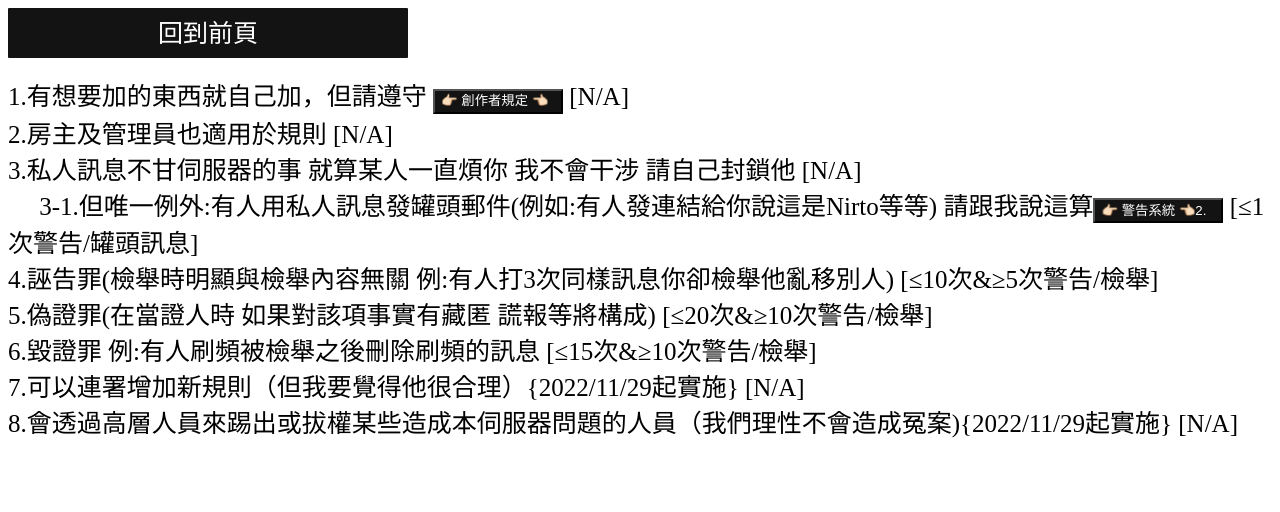
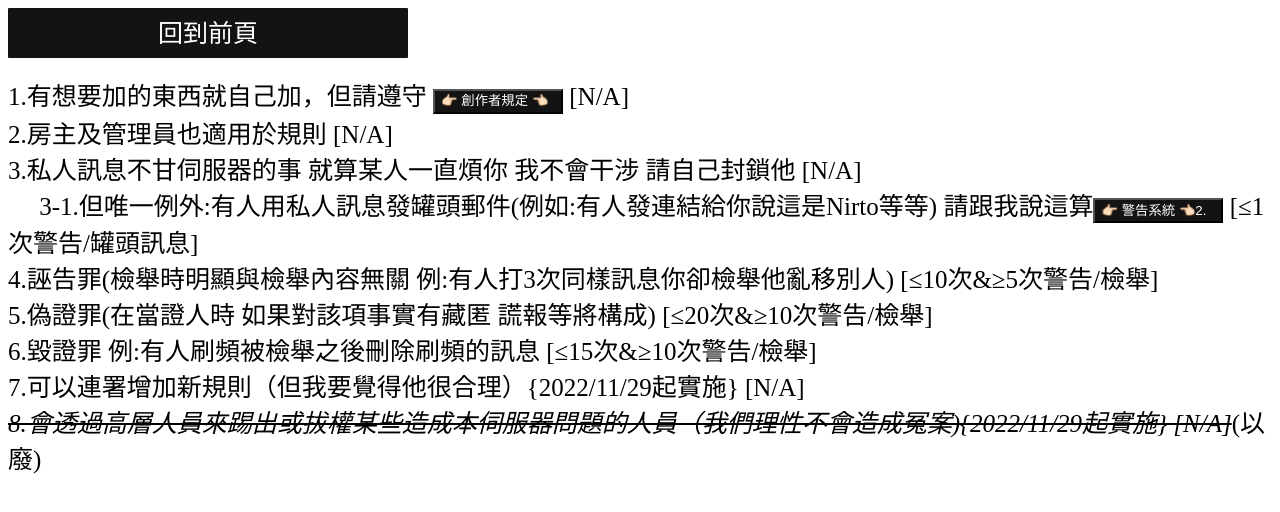
Before and after one commit to ho0527/dcrule, a plain HTML site: page CN/other.html in a window 1280 px wide. Drawn offline with Linux system fonts and the light colour scheme.

Commit message:
20221213 other rule 8 abolition

```diff
--- a/CN/other.html
+++ b/CN/other.html
@@ -16,7 +16,7 @@
             5.偽證罪(在當證人時 如果對該項事實有藏匿 謊報等將構成) [≤20次&≥10次警告/檢舉]<br>
             6.毀證罪 例:有人刷頻被檢舉之後刪除刷頻的訊息 [≤15次&≥10次警告/檢舉]<br>
             7.可以連署增加新規則（但我要覺得他很合理）{2022/11/29起實施} [N/A]<br>
-            8.會透過高層人員來踢出或拔權某些造成本伺服器問題的人員（我們理性不會造成冤案){2022/11/29起實施} [N/A]<br>
+            <class class="abolition">8.會透過高層人員來踢出或拔權某些造成本伺服器問題的人員（我們理性不會造成冤案){2022/11/29起實施} [N/A]</class>(以廢)<br>
         </class>
     </body>
 </html>
--- a/index.css
+++ b/index.css
@@ -104,3 +104,8 @@
 .table2{
     vertical-align: top;
 }
+
+.abolition{
+    text-decoration:line-through;
+    font-style: italic;
+}
```
